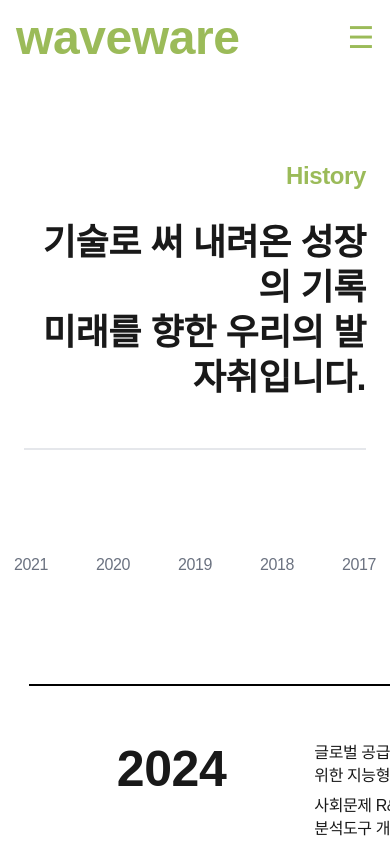
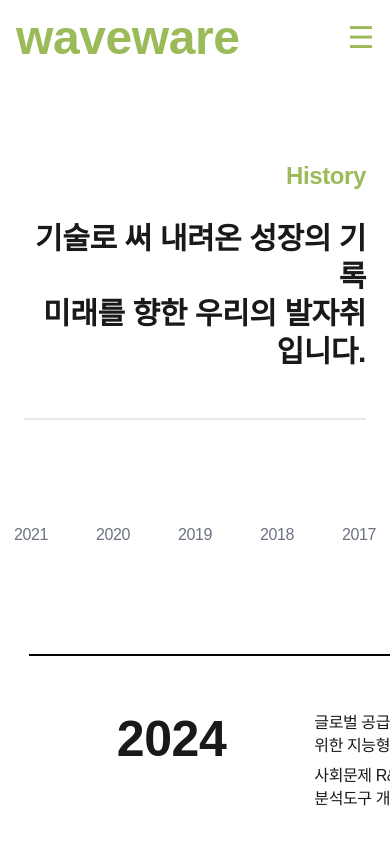
Before and after one commit to YongMinMax/waveware, a Next.js app: page /history in a window 390 px wide. Shown: the top 844 px of the page. Built offline with nearby package versions, Linux system fonts and the light colour scheme; a web font is replaced by a local one.

Commit message:
2025.04.14. KYE - mod) career
- 모바일

```diff
--- a/src/kwon/components/menuheader.js
+++ b/src/kwon/components/menuheader.js
@@ -4,7 +4,7 @@ export default function MenuHeader({ title, description }) {
   return (
     <div className="flex flex-col md:w-[1400px] items-end gap-7 border-b-2 border-gray-200 pb-12 md:px-2 pt-40 mx-6 md:mx-0">
       <h1 className="text-primary text-2xl md:text-[30px] font-semibold">{title}</h1>
-      <div className="text-4xl md:text-[62px] font-semibold text-right leading-tight">
+      <div className="text-3xl md:text-[62px] font-semibold text-right leading-tight">
         {description?.split('/').map((text, index) => (
           <p key={index}>{text}</p>
         ))}
```
